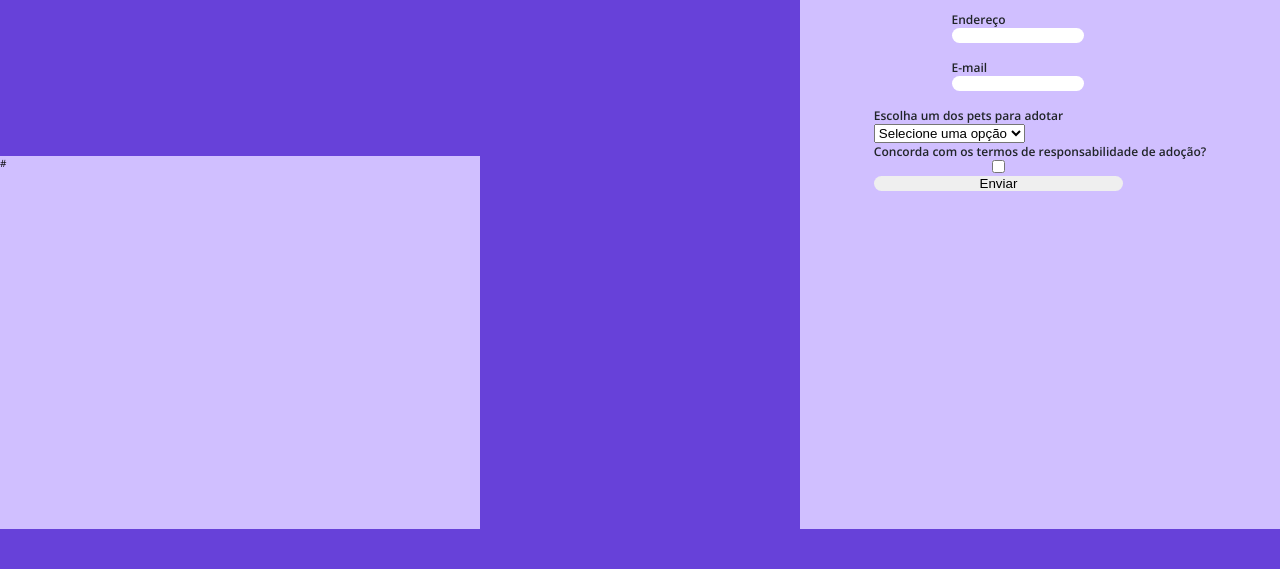
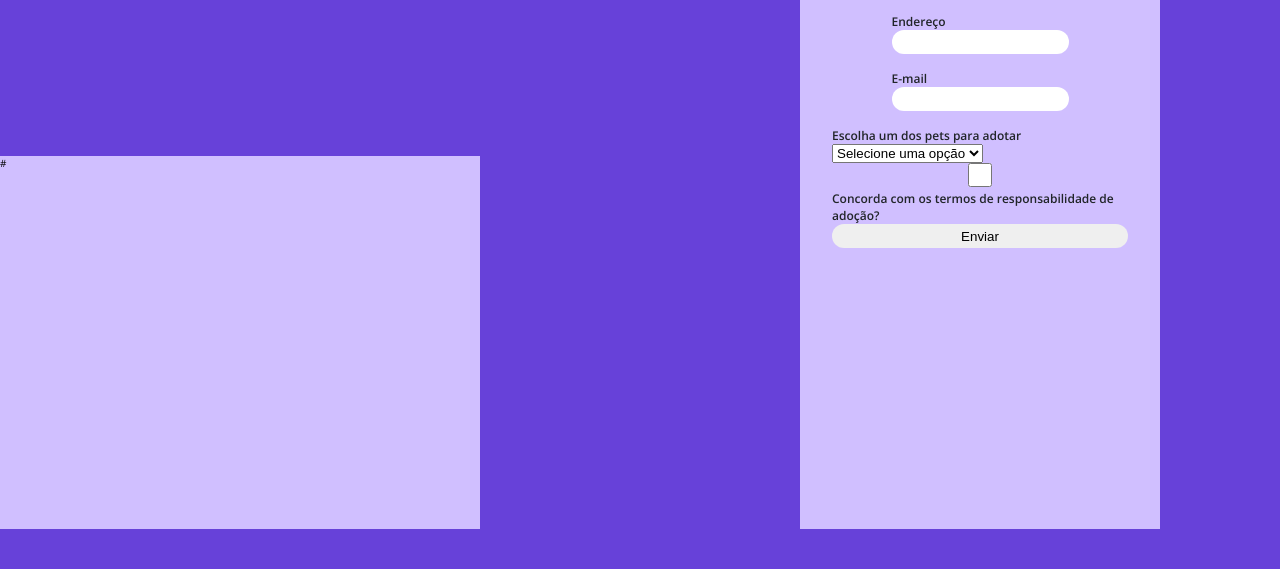
Before and after one commit to LaYotsuna/adote_gatinhos, a plain HTML site: page index.html in a window 1280 px wide. Shown: the part 231-800 px from the top of the page. Drawn offline with nearby package versions, Linux system fonts and the light colour scheme.

Commit message:
Layout do form bugado, precisa de reparos

```diff
--- a/index.html
+++ b/index.html
@@ -26,27 +26,27 @@
         <form action="#">
           <span>Preencha com os seus dados</span>
           <!-- Nome -->
-          <div class="nome-container">
+          <div class="input-container">
             <label for="nome">Nome</label>
             <input type="text" name="nome" id="nome">
           </div>
           <!-- Sobrenome -->
-          <div class="sobrenome-container">
+          <div class="input-container">
             <label for="sobrenome">Sobrenome</label>
             <input type="text" name="sobrenome" id="sobrenome">
           </div>
           <!-- Endereço -->
-          <div class="endereco-container">
+          <div class="input-container">
             <label for="endereco">Endereço</label>
             <input type="text" name="endereco" id="endereco">
           </div>
           <!-- E-mail -->
-          <div class="email-container">
+          <div class="input-container">
             <label for="email">E-mail</label>
             <input type="email" name="email" id="email">
           </div>
           <!-- Nomes dos pets -->
-          <div class="nomes-pets-container">
+          <div class="input-container">
             <!-- Gatos -->
             <label for="nomes-pets">Escolha um dos pets para adotar</label>
             <select name="nomes-pets" id="nomes-pets" class="gatos">
@@ -56,11 +56,13 @@
               <option value="pacoca">Paçoca</option>
             </select>
           <!-- Termo de adesão -->
-          <div class="termos-container">
+          <div class="input-container">
+            <input type="checkbox" name="termos" id="termos" />
             <label for="cheese">Concorda com os termos de responsabilidade de adoção?</label>
-            <input type="checkbox" name="termos" id="termos" />
           </div>
-          <input type="submit" value="Enviar">
+          <div class="input-container">
+            <input type="submit" value="Enviar">
+          </div>
         </form>
       </section>
     </main>
--- a/style.css
+++ b/style.css
@@ -85,8 +85,8 @@ main {
 }
 
 .formulario {
-  width: fit-content;
-  padding: 4.8rem;
+  width: 75%;
+  padding: 3.2rem;
   background-color: var(--light-purple);
   grid-column: 2;
   grid-row: 1 / span 2;
@@ -101,11 +101,12 @@ main {
   align-items: center;
 }
 
-.formulario input {
+.formulario .input-container input {
   border-radius: 1.2rem;
   outline: none;
   border: none;
-  width: 75%;
+  height: 3vh;
+  width: 100%;
 }
 
 .formulario span {
```
